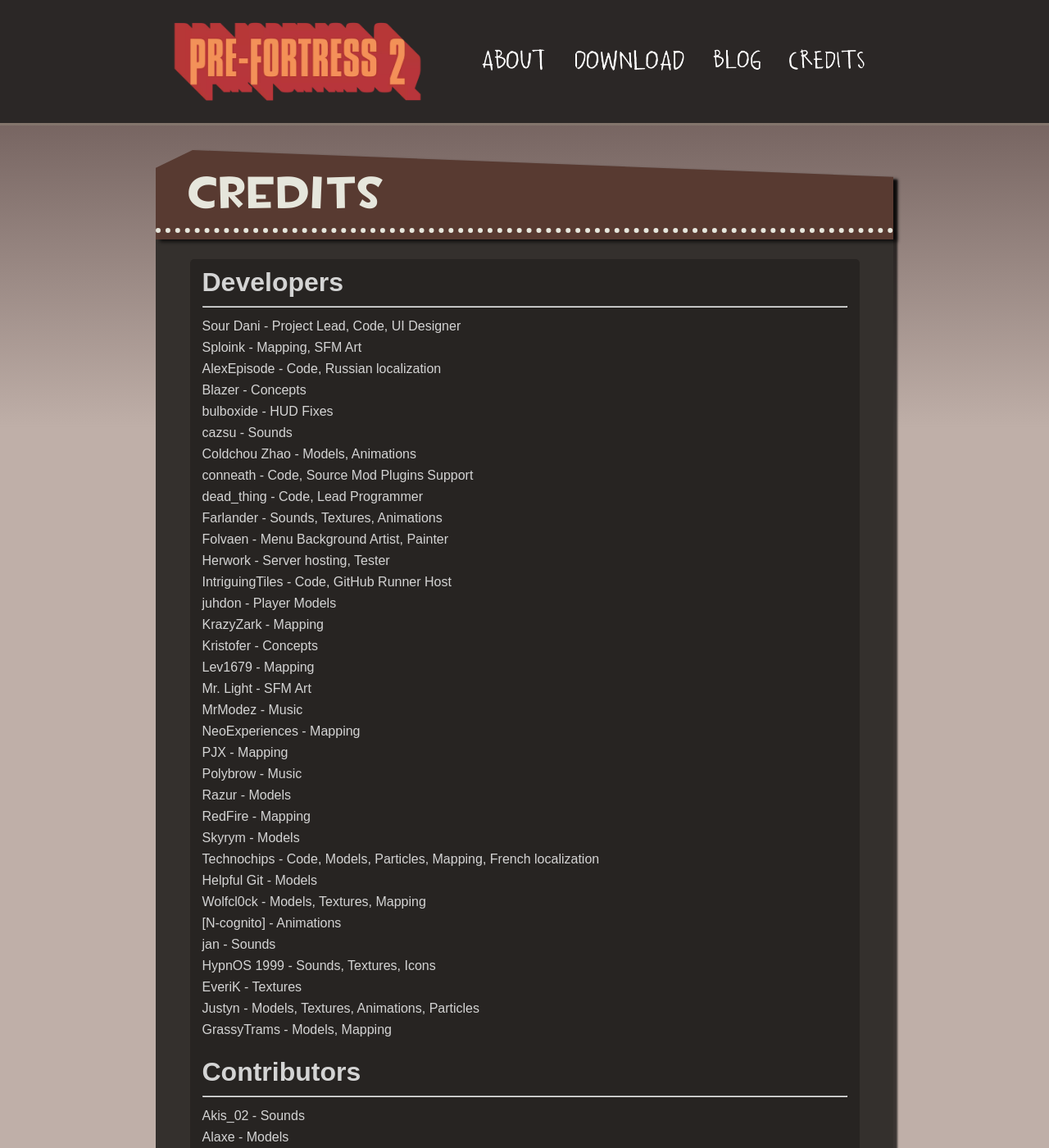
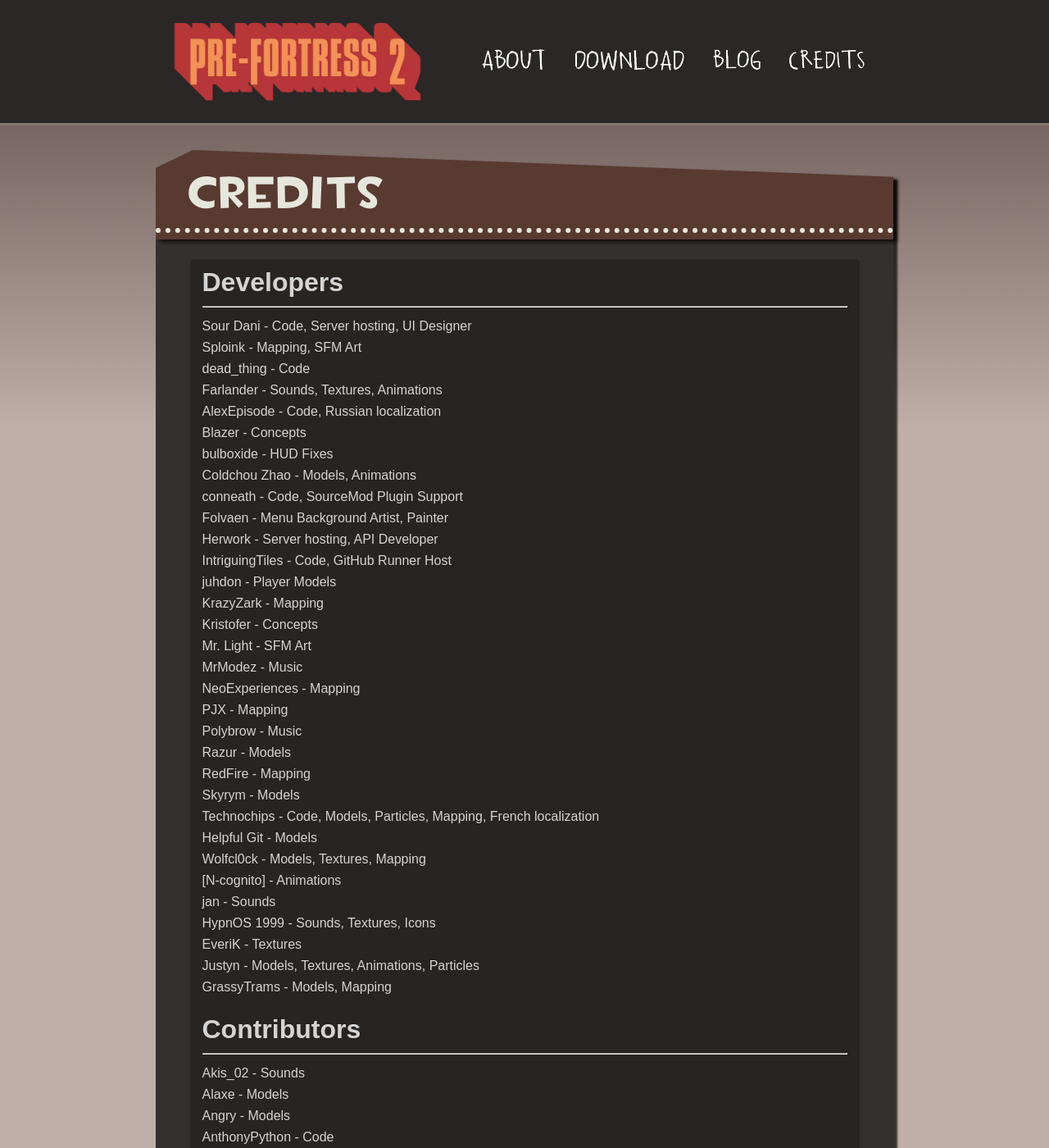
Before and after one commit to Pre-Fortress-2/PF2-Website, a Jekyll site: the page built from pages/credits.md, in a window 1280 px wide and 1400 px high. Shown: the whole window at 82% size. Built offline with Jekyll 4.4.1, drawn with Linux system fonts in a browser that asks for light colours; some of the changed text lies outside the part shown.

Commit message:
Update credits.json

```diff
--- a/_data/credits.json
+++ b/_data/credits.json
@@ -1,8 +1,9 @@
 {
-   "developers": [
+   "developers":
+   [
       {
          "name": "Sour Dani",
-         "lead": true,
+		 "server": true,
          "code": true,
          "other":
          {
@@ -18,6 +19,16 @@
          "sfm": true
       },
 	  {
+         "name": "dead_thing",
+         "code": true
+      },
+      {
+         "name": "Farlander",
+         "animation": true,
+		 "sounds": true,
+		 "textures": true
+      },
+      {
          "name": "AlexEpisode",
          "code": true,
          "localization" :
@@ -31,15 +42,13 @@
       },
       {
          "name": "bulboxide",
-         "other":{
-            "English":[
+         "other":
+		 {
+            "English":
+			[
                "HUD Fixes"
             ]
          }
-      },
-      {
-         "name": "cazsu",
-         "sounds": true
       },
       {
          "name": "Coldchou Zhao",
@@ -52,29 +61,14 @@
          "other":{
             "English":
             [
-               "Source Mod Plugins Support"
+               "SourceMod Plugin Support"
             ]
          }
       },
       {
-         "name": "dead_thing",
-         "code": true,
-		 "other":{
-			 "English":
-			 [
-				"Lead Programmer"
-			 ]
-		 }
-      },
+         "name": "Folvaen",
+         "other":
 		 {
-         "name": "Farlander",
-         "animation": true,
-		 "sounds": true,
-		 "textures": true
-      },
-      {
-         "name":"Folvaen",
-         "other":{
             "English":
             [
                "Menu Background Artist",
@@ -84,13 +78,20 @@
       },
       {
          "name": "Herwork",
-         "tester": true,
-         "server": true
+         "server": true,
+		 "other":
+		 {
+			"English":
+            [
+				"API Developer"
+            ]
+		 }
       },
       {
          "name": "IntriguingTiles",
 		 "code": true,
-         "other":{
+         "other":
+		 {
             "English":
             [
                "GitHub Runner Host"
@@ -99,8 +100,10 @@
       },
       {
          "name": "juhdon",
-         "other":{
-            "English":[
+         "other":
+		 {
+            "English":
+			[
                "Player Models"
             ]
          }
@@ -112,10 +115,6 @@
       {
          "name": "Kristofer",
          "concepts": true
-      },
-      {
-         "name": "Lev1679",
-         "mapper": true
       },
       {
          "name": "Mr. Light",
@@ -203,7 +202,8 @@
       },
    ],
 
-   "contributors": [
+   "contributors":
+   [
       {
          "name": "Akis_02",
          "sounds": true
@@ -240,6 +240,10 @@
 		 "animation": true
       },
 	  {
+         "name": "cazsu",
+         "sounds": true
+      },
+      {
          "name": "Chrits",
          "code": true
       },
@@ -249,9 +253,13 @@
       },
       {
          "name": "Cvoxalury",
-         "other":{"English":[
+         "other":
+		 {
+			 "English":
+			[
 				"HUD Fixes"
-         ]}
+			]
+		 }
       },
       {
          "name": "Cyanide",
@@ -277,7 +285,7 @@
          "concepts": true
       },
       {
-         "name":"Eazy E",
+         "name": "Eazy E",
          "models": true
       },
       {
@@ -340,7 +348,7 @@
          "textures": true
       },
       {
-         "name": "Justin/Jeevestew",
+         "name": "Justin",
          "textures": true
       },
       {
@@ -372,13 +380,18 @@
 			}
       },
 	  {
+         "name": "Lev1679",
+         "mapper": true
+      },
+      {
          "name": "Lurondor",
          "models": true,
 		 "textures": true
       },
       {
          "name": "Marphy Black",
-         "other":{
+         "other":
+		 {
             "English": "VOX Announcer"
          }
       },
@@ -418,10 +431,14 @@
 		 "code": true
       },
       {
-         "name":"sonicdude143",
+         "name": "sonicdude143",
          "tester": true,
-         "other":{
-            "English": "Menu Background Artist"
+         "other":
+		 {
+            "English":
+			[
+				"Menu Background Artist"
+			]
          }
       },
       {
@@ -434,22 +451,16 @@
       },
       {
          "name": "Stachekip",
-         "textures": true,
          "sounds": true,
          "flex": true
       },
       {
-         "name":"Suomimies55",
+         "name": "Suomimies55",
          "textures": true
       },
       {
-         "name": "Swox",
+         "name": "swox",
          "animation": true
-      },
-      {
-         "name": "Tyler McVicker",
-         "tester": true,
-			"promo": true
       },
       {
          "name": "Train",
@@ -467,6 +478,12 @@
          "name": "Witchkross",
          "tester": true,
 		 "concepts": true
+      },
+	  {
+         "name": "Wolfcl0ck",
+         "models": true,
+         "mapper": true,
+         "textures": true
       },
       {
          "name": "xamps",
@@ -547,13 +564,13 @@
 			"name": "Lexile"
 		},
 		{
-         "name": "Lidrey"
+			"name": "Lucy"
 		},
 		{
-         "name": "Lilybug33"
+			"name": "LilyBug"
 		},
 		{
-         "name": "Luanyx"
+			"name": "BlazingCherry"
 		},
 		{
 			"name": "LuizFilipeRN"
@@ -580,9 +597,6 @@
 			"name": "Sapphire Sky"
 		},
 		{
-         "name": "ShakSheep"
-      },
-      {
 			"name": "Stoneman"
 		},
 		{
@@ -590,6 +604,18 @@
 		},
 		{
 			"name": "4zy1"
+		},
+		{
+			"name": "zebbywebby"
+		},
+		{
+			"name": "DIAMOND"
+		},
+		{
+			"name": "Heavy"
+		},
+		{
+			"name": "JJay"
 		}
    ],
    "special":
@@ -624,6 +650,9 @@
       },
       {
          "name": "Team Fortress 2 Vintage"
+      },
+	  {
+         "name": "Mapbase"
       }
    ]
 }
```
Lines whose indentation alone changed are shown as unchanged.
